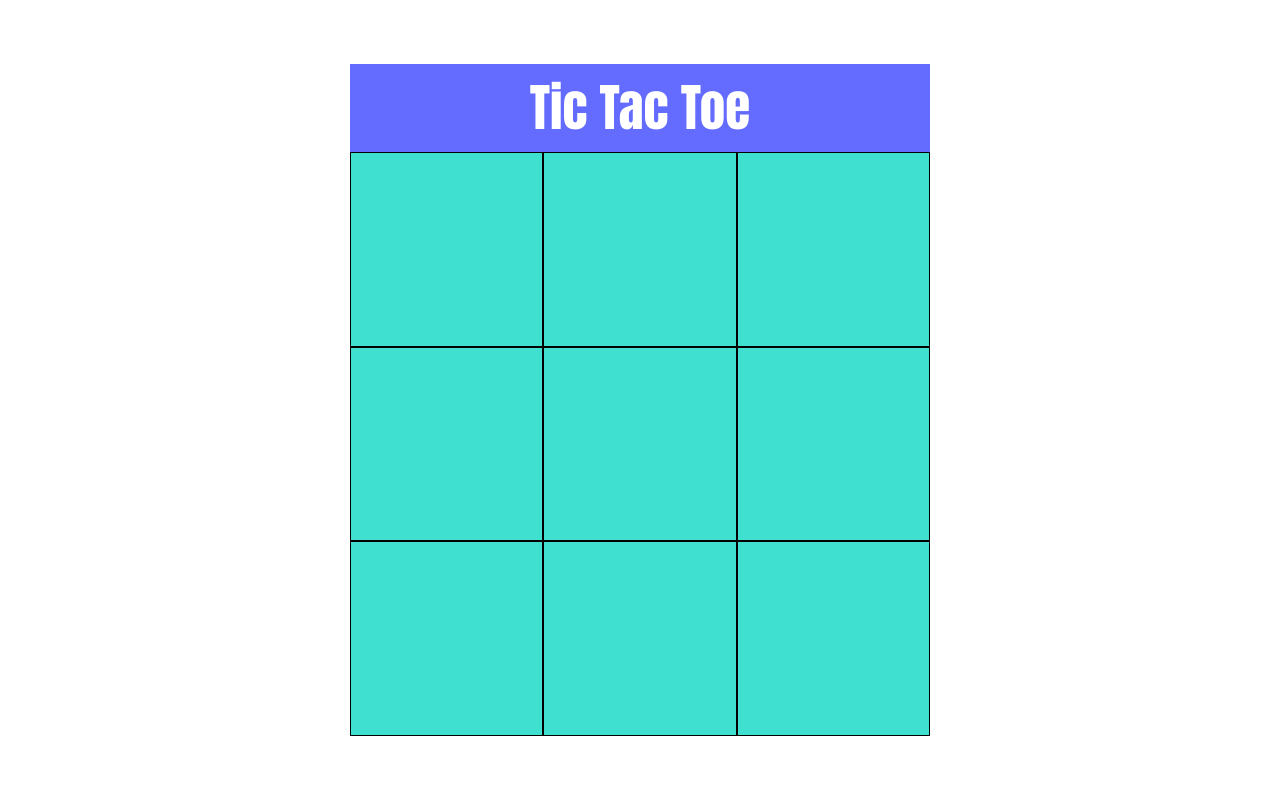
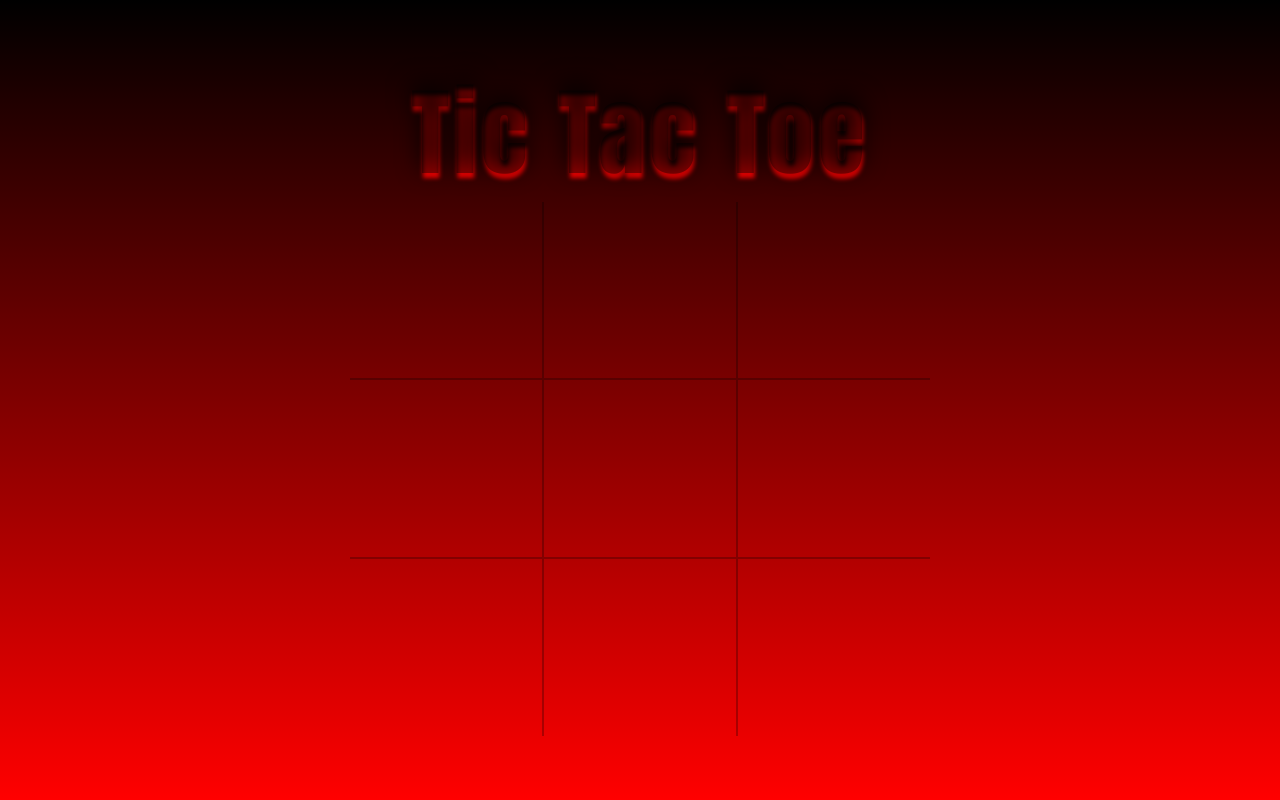
Before and after one commit to slaveofthecode/tictactoe-react-ts, a React (Vite) app: page / in a window 1280 px wide. Built offline with nearby package versions, Linux system fonts and the light colour scheme.

Commit message:
First version

```diff
--- a/src/App.scss
+++ b/src/App.scss
@@ -1,47 +1,5 @@
-/* #root {
-  max-width: 1280px;
-  margin: 0 auto;
-  padding: 2rem;
-  text-align: center;
-}
-
-.logo {
-  height: 6em;
-  padding: 1.5em;
-  will-change: filter;
-  transition: filter 300ms;
-}
-.logo:hover {
-  filter: drop-shadow(0 0 2em #646cffaa);
-}
-.logo.react:hover {
-  filter: drop-shadow(0 0 2em #61dafbaa);
-}
-
-@keyframes logo-spin {
-  from {
-    transform: rotate(0deg);
-  }
-  to {
-    transform: rotate(360deg);
-  }
-}
-
-@media (prefers-reduced-motion: no-preference) {
-  a:nth-of-type(2) .logo {
-    animation: logo-spin infinite 20s linear;
-  }
-}
-
-.card {
-  padding: 2em;
-}
-
-.read-the-docs {
-  color: #888;
-} */
 #root {
-	background: #000;
+	background: transparent;
 	width: 100%;
 	height: calc(100vh - (4rem * 2));
 	color: #fff;
@@ -58,8 +16,13 @@
 		line-height: 1.1;
 		padding: 1rem;
 		width: 100%;
-		background: #646cff;
+		font-size: 6rem;
 		text-align: center;
+		color: #0001;
+		text-shadow: 0px -5px 24px #000,
+					 1px 5px 4px red;
+		letter-spacing: 4px;
+		animation: showText 5s ease-in-out forwards;
 	}
 
 	> div {
@@ -68,6 +31,47 @@
 		height: 100%;
 		grid-template-columns: repeat(3, 1fr);
 		width: 100%;
-		background: turquoise;
+
+		&.blur {
+			filter: blur(3)
+		}
+	}
+
+	.alert-container {
+		position: absolute;
+		top: 0;
+		left: 0;
+		width: 100%;
+		display: flex;
+		justify-content: center;
+		align-items: center;
+		height: 100%;
+		display: flex;
+		flex-direction: column;
+		background: #0009;
+
+		> span {
+			font-size: 10rem;
+			color: #fff9
+		}
+
+		> strong {
+			font-size: 4rem;
+			letter-spacing: 8px;
+			color: #fff6
+		}
+	}
+
+
+}
+
+
+@keyframes showText {
+	from {
+		filter: blur(2);
+	}
+	to {
+		filter: blur(0);
+		color: #0006;
 	}
 }
--- a/src/App.tsx
+++ b/src/App.tsx
@@ -26,7 +26,14 @@ function App() {
   return (
     <>
       <Header />
-      <Grid grid={grid} handleOnClick={handleOnClick} />
+        <Grid
+          grid={grid}
+          handleOnClick={handleOnClick}
+          isGameFinished={
+            !!winner ||
+            grid.every( row => row.every( cell => cell !== ''))
+          }
+        />
         {
           winner
             ? <Alert mainText={winner} subText={'winner!'} />
--- a/src/components/Alert/index.tsx
+++ b/src/components/Alert/index.tsx
@@ -1,16 +1,24 @@
+/* eslint-disable react-hooks/exhaustive-deps */
+import { useState } from "react";
 
 type Props = {
     mainText: string,
     subText: string
 }
 
-const index = ({ mainText, subText}: Props) => {
-  return (
-    <div>
-        <span>{ mainText }</span>
-        <strong>{ subText }</strong>
-    </div>
-  )
+const Alert = ({ mainText, subText}: Props) => {
+
+  const [ show, setShow ] = useState<boolean>(!!mainText);
+
+  if (!show) return null;
+
+  if (show)
+    return (
+      <div className="alert-container" onClick={()=>setShow(false)}>
+          <span>{ mainText }</span>
+          <strong>{ subText }</strong>
+      </div>
+    );
 }
 
-export default index
+export default Alert
--- a/src/components/Grid/index.tsx
+++ b/src/components/Grid/index.tsx
@@ -2,12 +2,13 @@ import Button from '../common/Button'
 
 type Props = {
     grid: string[][],
-    handleOnClick: (r: number, c: number) => void
+    handleOnClick: (r: number, c: number) => void,
+    isGameFinished: boolean
 }
 
-const index = ({ grid, handleOnClick} : Props) => {
+const index = ({ grid, handleOnClick, isGameFinished} : Props) => {
   return (
-    <div>
+    <div className={`${isGameFinished ? 'blur' : ''}`} >
         {
           grid.map((row: string[],indexRow: number ) => {
             return row.map( (cell, indexCol)=> (
@@ -24,12 +25,3 @@ const index = ({ grid, handleOnClick} : Props) => {
 }
 
 export default index
-
-{/* <button
-                key={`${indexRow}${indexCol}`}
-                className="cell"
-                onClick={()=>handleOnClick(indexRow,indexCol)}
-                disabled={!!cell}
-              >
-                {cell}
-              </button> */}
--- a/src/components/common/Button/style.module.scss
+++ b/src/components/common/Button/style.module.scss
@@ -1,12 +1,42 @@
 .cell {
-    border: 1px solid black;
+    border: 1px solid #0004;
     width: 100%;
     height: 100%;
     font-size: 6rem;
     cursor: pointer;
+    text-shadow: 0px 0px 50px #000,
+                 5px 0px 50px #0007,
+                 -5px 0px 50px #0007,
+                 0px 5px 50px #0007,
+                 0px -5px 50px #0007;
+    font-family: fantasy;
+
     &:disabled {
         opacity: .75;
-        background: lightgray;
         cursor: not-allowed;
+        // animation: scale 3s 0s ease-in-out forwards;
     }
+
+    &:nth-child(3n) {
+        border-right: none;
+    }
+    &:nth-child(3n+1) {
+        border-left: none;
+    }
+    &:nth-child(-n+3) {
+        border-top: none;
+    }
+    &:nth-child(7),
+    &:nth-child(8),
+    &:nth-child(9) {
+        border-bottom: none;
+    }
+
 }
+
+// @keyframes scale {
+//     to {
+//         filter: invert(2);
+//         border: none;
+//     }
+// }
--- a/src/hooks/useGrid.ts
+++ b/src/hooks/useGrid.ts
@@ -1,6 +1,6 @@
 import { useState } from "react";
 
-const INIT_GRID = [
+export const INIT_GRID = [
 	["", "", ""],
 	["", "", ""],
 	["", "", ""],
--- a/src/index.css
+++ b/src/index.css
@@ -1,72 +1,3 @@
-/* :root {
-  font-family: Inter, system-ui, Avenir, Helvetica, Arial, sans-serif;
-  line-height: 1.5;
-  font-weight: 400;
-
-  color-scheme: light dark;
-  color: rgba(255, 255, 255, 0.87);
-  background-color: #242424;
-
-  font-synthesis: none;
-  text-rendering: optimizeLegibility;
-  -webkit-font-smoothing: antialiased;
-  -moz-osx-font-smoothing: grayscale;
-}
-
-a {
-  font-weight: 500;
-  color: #646cff;
-  text-decoration: inherit;
-}
-a:hover {
-  color: #535bf2;
-}
-
-body {
-  margin: 0;
-  display: flex;
-  place-items: center;
-  min-width: 320px;
-  min-height: 100vh;
-}
-
-h1 {
-  font-size: 3.2em;
-  line-height: 1.1;
-}
-
-button {
-  border-radius: 8px;
-  border: 1px solid transparent;
-  padding: 0.6em 1.2em;
-  font-size: 1em;
-  font-weight: 500;
-  font-family: inherit;
-  background-color: #1a1a1a;
-  cursor: pointer;
-  transition: border-color 0.25s;
-}
-button:hover {
-  border-color: #646cff;
-}
-button:focus,
-button:focus-visible {
-  outline: 4px auto -webkit-focus-ring-color;
-}
-
-@media (prefers-color-scheme: light) {
-  :root {
-    color: #213547;
-    background-color: #ffffff;
-  }
-  a:hover {
-    color: #747bff;
-  }
-  button {
-    background-color: #f9f9f9;
-  }
-} */
-
 @tailwind base;
 @tailwind components;
 @tailwind utilities;
@@ -87,4 +18,6 @@ body {
 	align-items: center;
 	justify-content: center;
 	height: 100vh;
+	background: linear-gradient(to top, red, black),
+		linear-gradient(to bottom, black, red);
 }
```
Also changed, not shown: src/components/common/Button/index.tsx (line endings or trailing spaces). Lines whose indentation alone changed are shown as unchanged.
